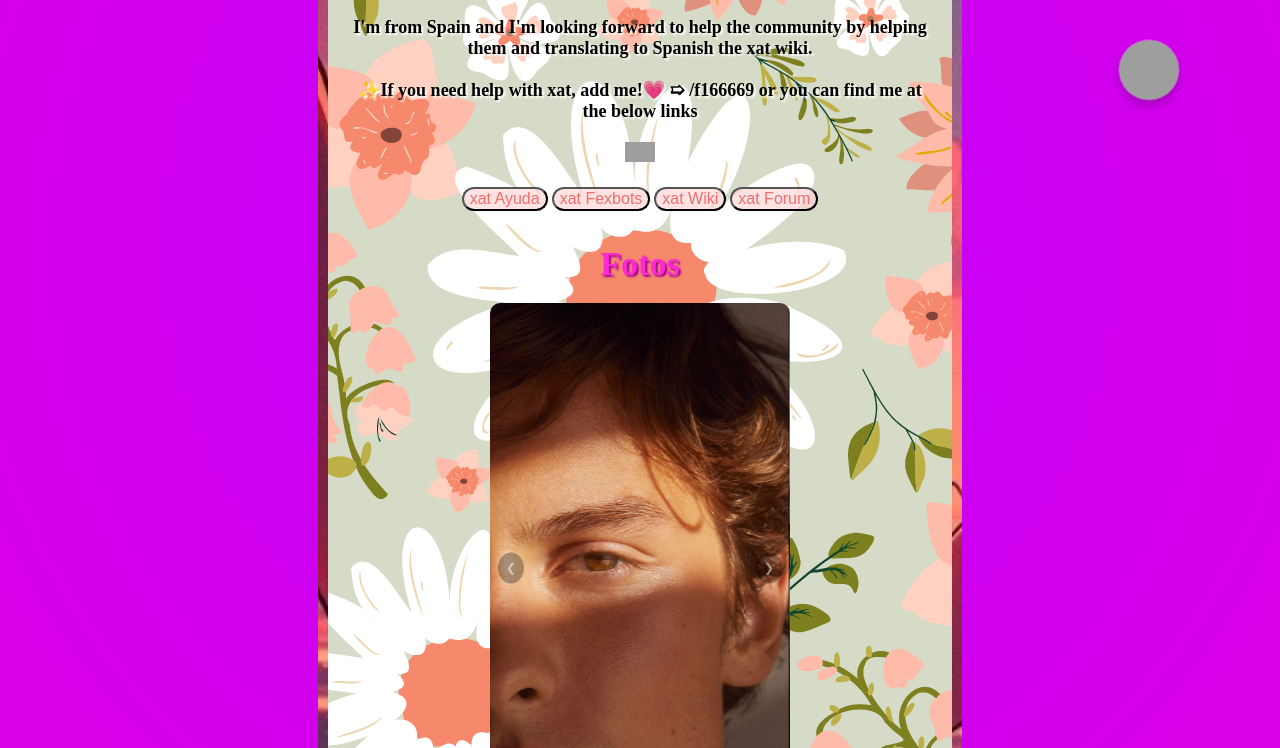
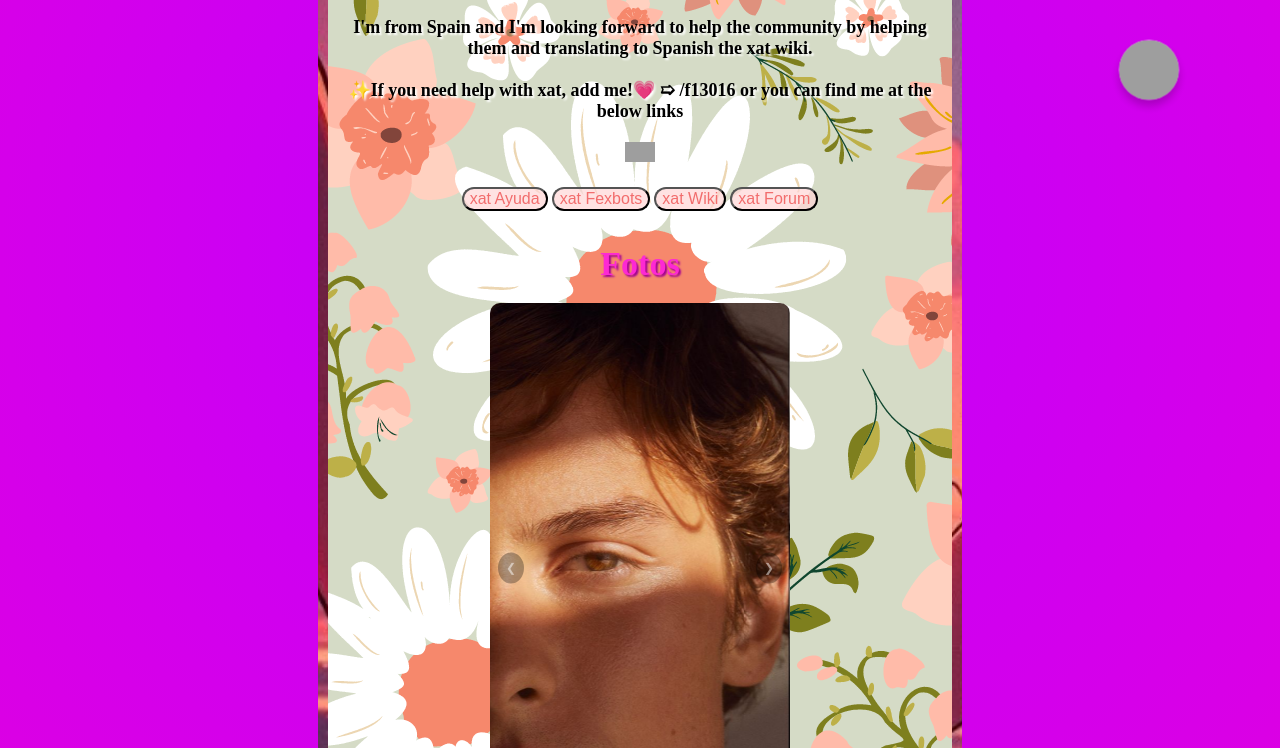
Before and after one commit to DjFunny1/Sunshine-Puzzle, a plain HTML site: page index.html in a window 1280 px wide. Shown: the part 1232-1980 px from the top of the page. Drawn offline with Linux system fonts and the light colour scheme; grey boxes are pictures that could not be loaded.

Commit message:
Update index.html

```diff
--- a/index.html
+++ b/index.html
@@ -42,7 +42,7 @@
                 I'm from Spain and I'm looking forward to help the community by helping them and translating to Spanish the xat wiki.
             </p>
             <p class="description">
-                ✨If you need help with xat, add me!💗 ➯ /f166669
+                ✨If you need help with xat, add me!💗 ➯ /f13016
                 or you can find me at the below links
             </p>
             <p class="description">
@@ -81,11 +81,14 @@
 
             <h2 id="videotitle" class="title">Video</h2>
                 <div class="video-section">
-                    <!-- <iframe src="https://www.youtube.com/embed/RGTFwASoFlM?si=aSIeEI8eSinVz9LC" frameborder="0" allowfullscreen></iframe> -->
-                    <!-- <iframe src="https://www.dailymotion.com/embed/video/x8j0qfr" frameborder="0" allowfullscreen></iframe> -->
                     <!-- <iframe id="videoshawn" src="https://www.dailymotion.com/embed/video/x7wkoyu" frameborder="0" allowfullscreen></iframe> -->
+                    <!-- <iframe
+                    src="https://www.youtube.com/embed/zj73on_4TuU?autoplay=1&mute=1"
+                    allow="autoplay"
+                    allowfullscreen>
+                    </iframe> -->
                     <iframe
-                    src="https://www.youtube.com/embed/zj73on_4TuU?autoplay=1&mute=1"
+                    src="https://www.dailymotion.com/embed/video/x7wkoyu?autoplay=1&mute=1"
                     allow="autoplay"
                     allowfullscreen>
                     </iframe>
```
